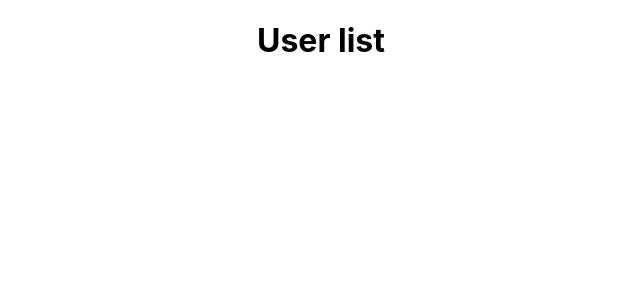
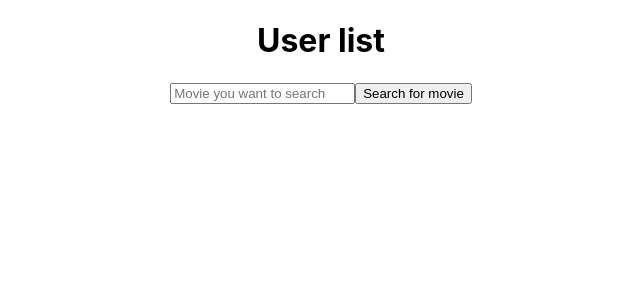
Before and after one commit to thegabe101/graphql-practice, a React (Create React App) app in the folder client/: page / in a window 1280 px wide. Shown: the top 300 px of the page, without its empty margins (319-959 px from the left). Built offline with nearby package versions, Linux system fonts and the light colour scheme; no server answers.

Commit message:
added error handling for movie input search

```diff
--- a/client/src/components/DisplayData.js
+++ b/client/src/components/DisplayData.js
@@ -1,5 +1,6 @@
 import React from 'react'
-import { useQuery, gql } from '@apollo/client';
+import { useQuery, gql, useLazyQuery } from '@apollo/client';
+import { useState } from 'react';
 
 const QUERY_ALL_USERS = gql`
     query getAllUsers {
@@ -25,21 +26,44 @@ const QUERY_ALL_FILMS = gql`
 }
 `
 
+const QUERY_ONE_FILM = gql`
+        query GetAFilm($title: String!) {
+            film(title: $title){
+            title
+            director
+            year
+            ratedR
+        }
+}
+`
+
 export const DisplayData = () => {
     const { data, error, loading } = useQuery(QUERY_ALL_USERS);
     const { data: filmData } = useQuery(QUERY_ALL_FILMS);
+    const [grabMovie, { data: movieSearchData, error: movieError }] = useLazyQuery(QUERY_ONE_FILM);
+    const [movieSearch, setMovieSearch] = useState('');
+
+
 
     if (loading) {
         <h1>{loading}</h1>
     }
 
     if (data) {
-        console.log(data);
-        console.log(filmData);
+        // console.log(data);
+        // console.log(filmData);
+    }
+
+    if (movieSearchData) {
+        console.log(movieSearchData)
     }
 
     if (error) {
         <h1>Sorry, an error occurred. Please refresh and try again.</h1>
+    }
+
+    if (movieError) {
+        console.log(movieError);
     }
 
 
@@ -48,6 +72,20 @@ export const DisplayData = () => {
             <div>
                 <h2>{filmData && filmData.films.map((e) => { return <div>Title: {e.title} Year: {e.year} Director: {e.director} Rated R? {e.ratedR === true ? <h2>This film is rated R.</h2> : <h2>For all audiences.</h2>} </div> })}</h2>
             </div>
+            <div>
+                <input type="text" placeholder="Movie you want to search" onChange={(e) => { setMovieSearch(e.target.value) }} />
+                <button onClick={() => {
+                    grabMovie({
+                        variables: {
+                            title: movieSearch
+                        }
+                    })
+                }}>Search for movie</button>
+            </div>
+            <div>
+                {movieError && (<h1>Sorry, movie does not exist in database.</h1>)}
+                {movieSearchData && (<h1>Movie searched: {movieSearchData.film.title} {movieSearchData.film.year} {movieSearchData.film.director} {movieSearchData.film.ratedR}</h1>)}
+            </div>
         </div>
     )
 }
```
